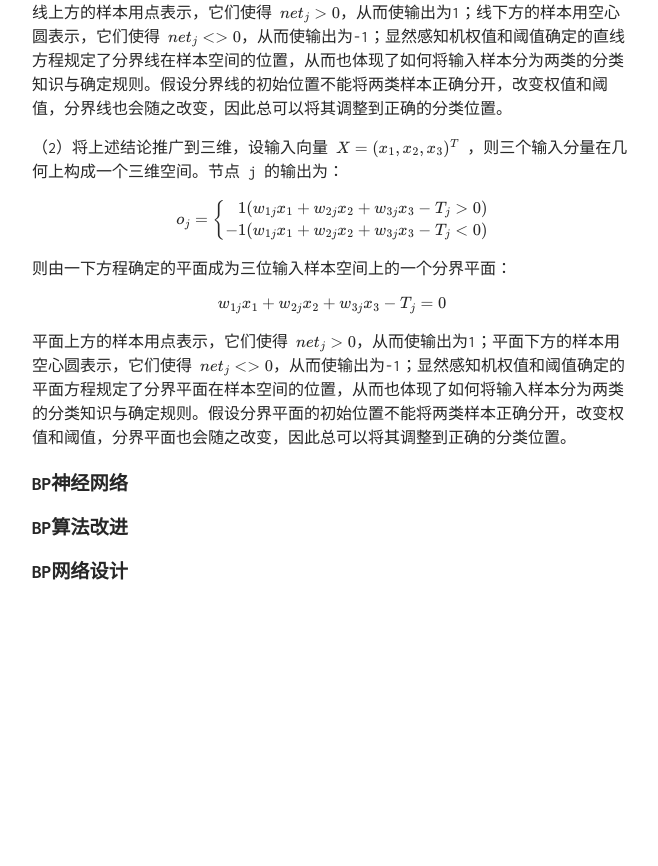
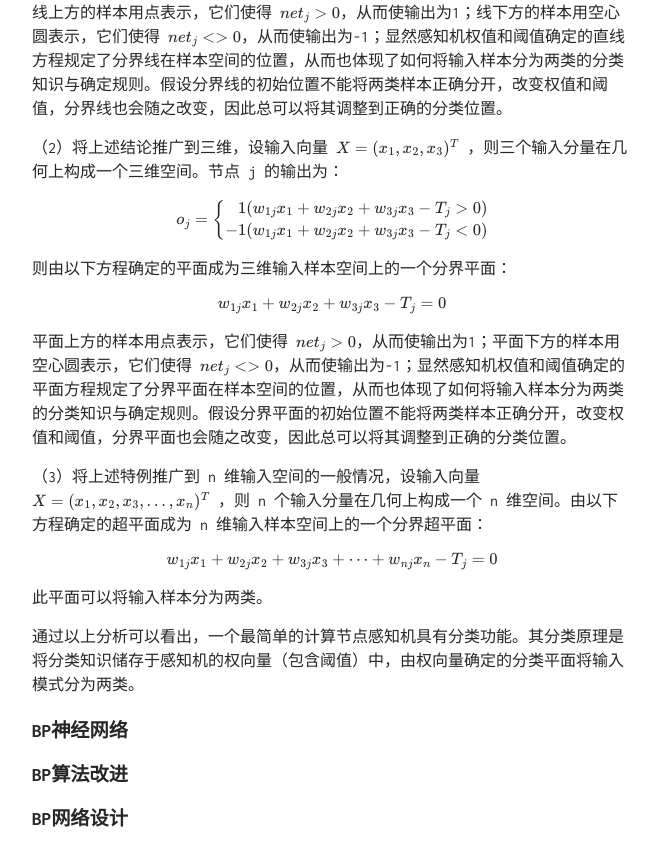
Before and after one commit to TobiahShaw/TobiahShaw.github.io, a Jekyll site: the page built from _posts/2019-09-30-Supervised-learning-neural-network.md, in a window 1280 px wide and 900 px high, scrolled down 2012 px. Shown: the top 866 px of the window, without its empty margins (308-966 px from the left). Built offline with Jekyll 4.4.1, drawn with Linux system fonts in a browser that asks for light colours; our own code applies the rules of GitHub Pages for plain Markdown files; formulas are drawn with MathJax 3; before the commit the page ends 2689 px from its top, so only the background shows below that.

Commit message:
ADD CONTENT;

```diff
--- a/_posts/2019-09-30-Supervised-learning-neural-network.md
+++ b/_posts/2019-09-30-Supervised-learning-neural-network.md
@@ -61,11 +61,19 @@ $$ o_j = \left\{
 \end{aligned}
 \right. $$
 
-则由一下方程确定的平面成为三位输入样本空间上的一个分界平面：
+则由以下方程确定的平面成为三维输入样本空间上的一个分界平面：
 
 $$ w_{1j}x_1 + w_{2j}x_2 + w_{3j}x_3 - T_j = 0 $$
 
 平面上方的样本用点表示，它们使得 $ net_j > 0 $，从而使输出为1；平面下方的样本用空心圆表示，它们使得 $ net_j <> 0 $，从而使输出为-1；显然感知机权值和阈值确定的平面方程规定了分界平面在样本空间的位置，从而也体现了如何将输入样本分为两类的分类知识与确定规则。假设分界平面的初始位置不能将两类样本正确分开，改变权值和阈值，分界平面也会随之改变，因此总可以将其调整到正确的分类位置。
+
+（3）将上述特例推广到 n 维输入空间的一般情况，设输入向量 $ X = (x_1, x_2, x_3, \dots, x_n)^T $ ，则 n 个输入分量在几何上构成一个 n 维空间。由以下方程确定的超平面成为 n 维输入样本空间上的一个分界超平面：
+
+$$ w_{1j}x_1 + w_{2j}x_2 + w_{3j}x_3 + \dots + w_{nj}x_n - T_j = 0 $$
+
+此平面可以将输入样本分为两类。
+
+通过以上分析可以看出，一个最简单的计算节点感知机具有分类功能。其分类原理是将分类知识储存于感知机的权向量（包含阈值）中，由权向量确定的分类平面将输入模式分为两类。
 
 ## BP神经网络
 
```
